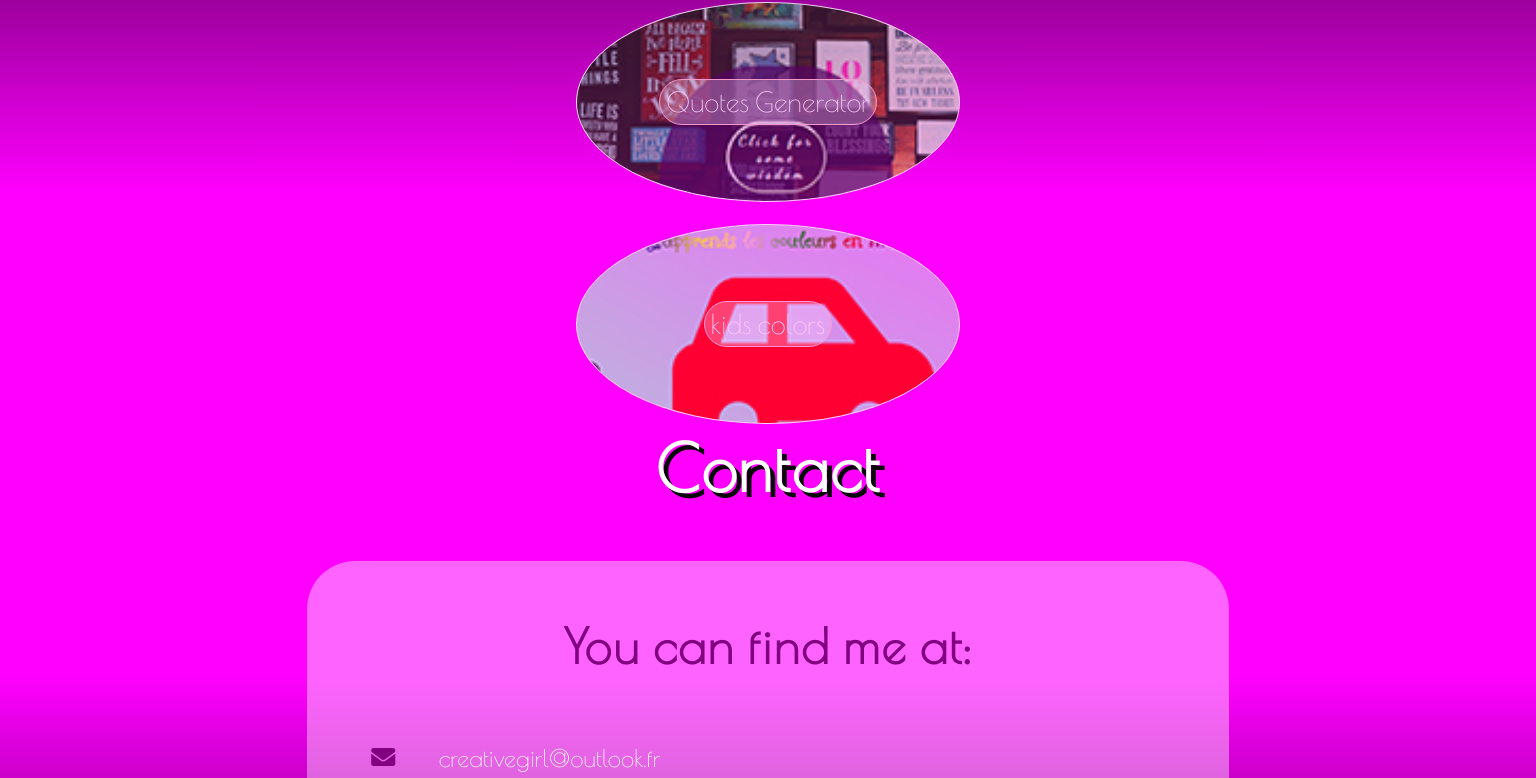
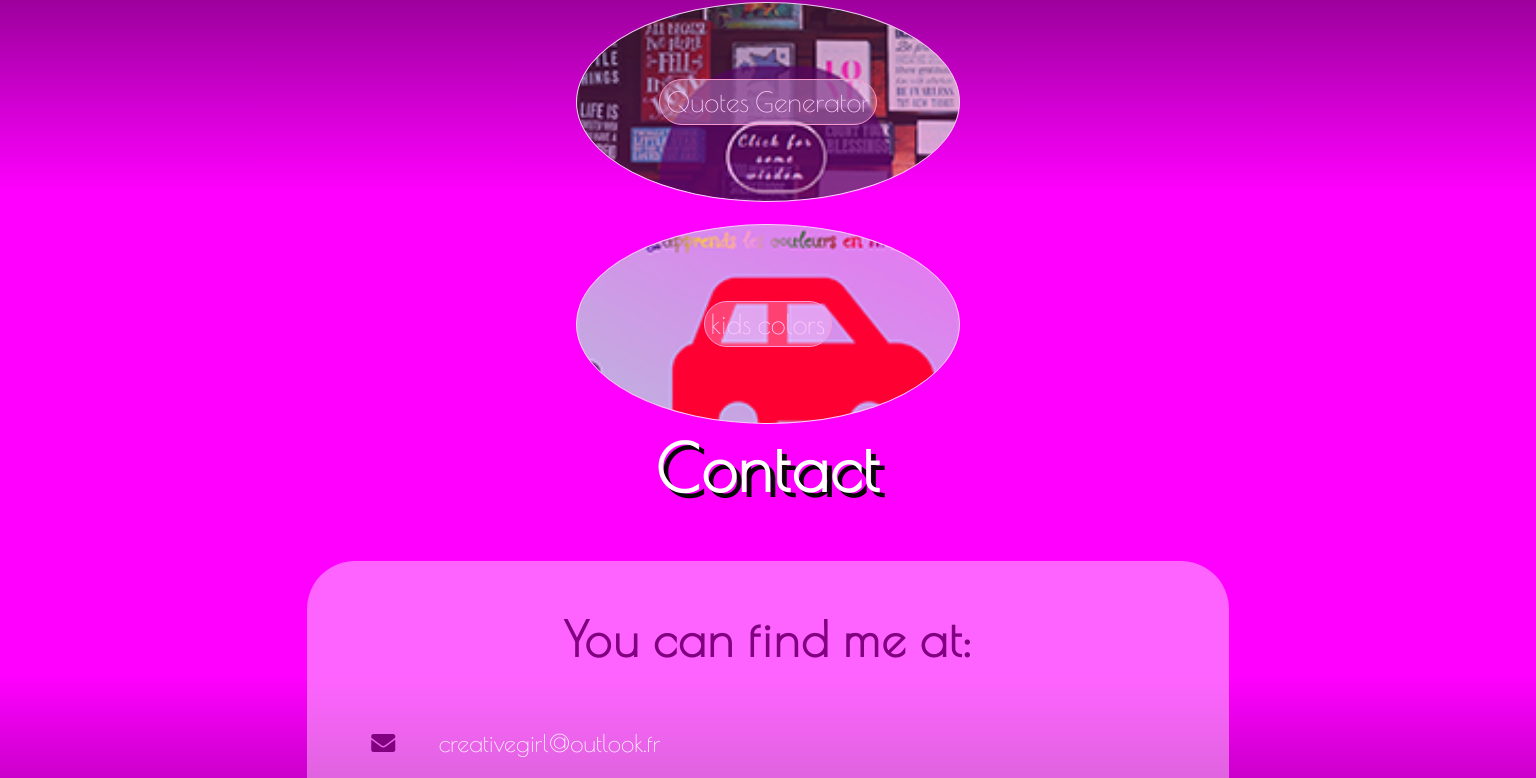
Before and after one commit to coderLadyCodes/my-personal-website, a plain HTML site: page index.html in a window 1536 px wide. Shown: the part 1965-2743 px from the top of the page. Drawn offline with nearby package versions, Linux system fonts and the light colour scheme; a web font is replaced by a local one.

Commit message:
some fixes

```diff
--- a/style.css
+++ b/style.css
@@ -706,11 +706,15 @@ footer p{
 
     #contact .information h3{
 
-        padding:5px;
-        line-height:2vh;
+        padding:2px;
+        line-height:1vh;
     }
 
-    #contact #email, #subject, #message, #submit{
+    #contact .information i, p{
+        margin-bottom:5px;
+    }
+
+    #contact #message{
         width:30%;
         height:25%;
     }
```
